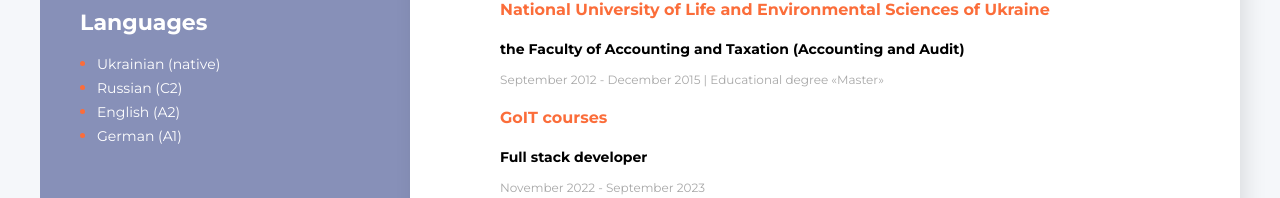
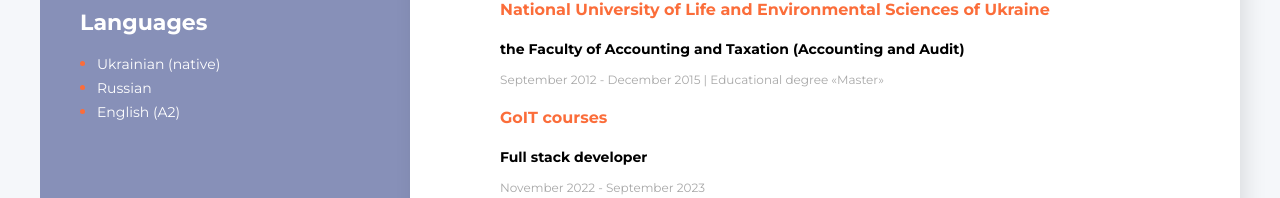
Before and after one commit to NonStopIT17/Katerina_Vasyuk, a plain HTML site: page index.html in a window 1280 px wide. Shown: the part 1076-1274 px from the top of the page. Drawn offline with Linux system fonts and the light colour scheme.

Commit message:
Katerina Vasyuk

```diff
--- a/index.html
+++ b/index.html
@@ -149,9 +149,8 @@
                 <h3 class="sidebar-soft">Languages</h3>
                 <ul class="softskills-list">
                     <li class="soft-skill-item"> <span class="soft-skills-text">Ukrainian (native)</span>
-                    <li class="soft-skill-item"> <span class="soft-skills-text">Russian (C2)</span>
+                    <li class="soft-skill-item"> <span class="soft-skills-text">Russian </span>
                     <li class="soft-skill-item"> <span class="soft-skills-text">English (A2)</span>
-                    <li class="soft-skill-item"> <span class="soft-skills-text">German (A1)</span>
                 </ul>
             </div>
         </aside>
```
